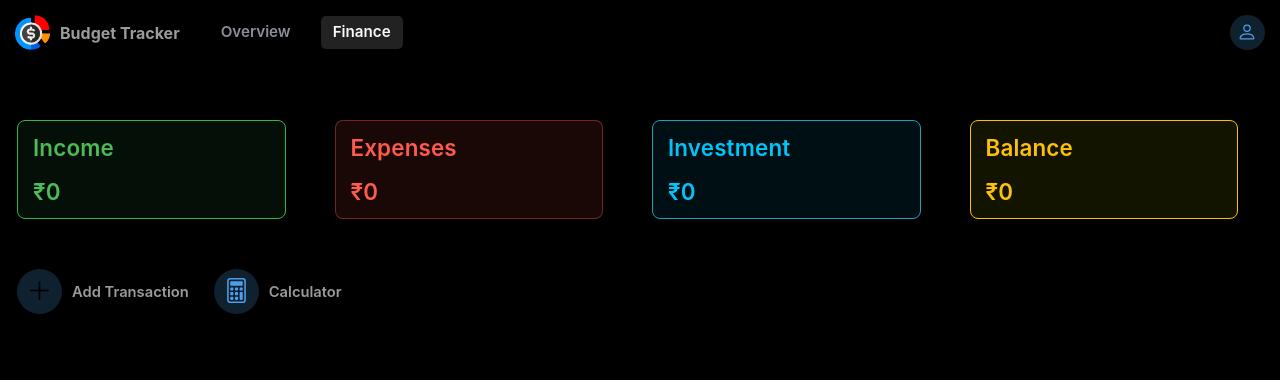
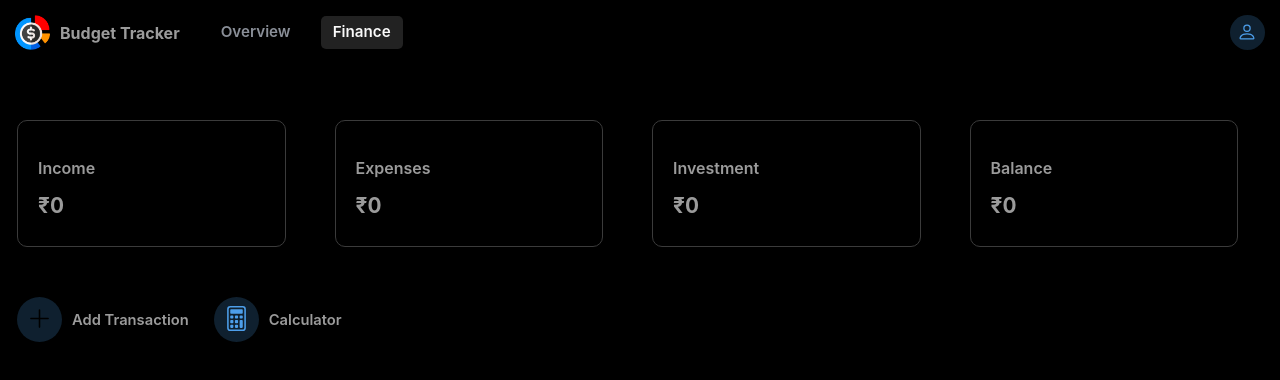
Before and after one commit to SujithGunasekaran/BudgetApp, a React (Create React App) app in the folder BudgetAppClient/: page /finance in a window 1280 px wide. Shown: the top 380 px of the page. Built offline with nearby package versions, Linux system fonts and the light colour scheme; no server answers.

Commit message:
css change

```diff
--- a/BudgetAppClient/src/Style/Finance.css
+++ b/BudgetAppClient/src/Style/Finance.css
@@ -62,75 +62,40 @@
     display: flex;
     flex-direction: column;
     margin: 10px 25px 15px 0px;
-    padding: 10px 15px;
-    border-radius: 8px;
+    background-color: var(--card-bg);
+    border: 1px solid var(--card-border);
+    padding: 25px 20px;
+    border-radius: 10px;
 }
 .finance_transaction_info_container:nth-child(n + 2)
 {
     margin: 10px 25px 15px 25px;
 }
-.finance_transaction_info_container.success
+
+.finance_transaction_info_icon
 {
-    background-color: var(--success-alert-bg);
-    border: 1px solid var(--success-alert-border);
-}
-.finance_transaction_info_container.danger
-{
-    background-color: var(--danger-alert-bg);
-    border: 1px solid var(--danger-alert-border);
-}
-.finance_transaction_info_container.info
-{
-    background-color: var(--info-alert-bg);
-    border: 1px solid var(--info-alert-border);
-}
-.finance_transaction_info_container.warning
-{
-    background-color: var(--warning-alert-bg);
-    border: 1px solid var(--warning-alert-border);
-}
-.finance_transaction_info_container.danger
-{
-    background-color: var(--danger-alert-bg);
-    border: 1px solid var(--danger-alert-border);
+    width: 30px;
+    height: 30px;
+    color: var(--icon-color);
 }
 .finance_transaction_info_name
 {
+    padding: 10px 0px;
     width: 180px;
-    font-size: 1.4rem;
+    font-size: 1rem;
     font-weight: 600;
-    letter-spacing: 0.010rem;
-    font-family: var(--font-family-inter-font);
+    color: var(--title-heading);
+    font-family: var(--font-family-sans-serif);
     transition: 0.4s all ease-in-out;
 }
 .finance_transaction_info_money
 {
-    padding-top: 10px;
-    font-size: 1.4rem;
-    font-weight: 600;
+    font-size: 1.3rem;
+    font-weight: 700;
     letter-spacing: 0.010rem;
-    font-family: var(--font-family-inter-font);
+    color: var(--title-heading);
+    font-family: var(--font-family-sans-serif);
     transition: 0.4s all ease-in-out;
-}
-.finance_transaction_info_money.success,
-.finance_transaction_info_name.success
-{
-    color: var(--success-alert-text);
-}
-.finance_transaction_info_name.danger,
-.finance_transaction_info_money.danger
-{
-    color: var(--danger-alert-text);
-}
-.finance_transaction_info_name.info,
-.finance_transaction_info_money.info
-{
-    color: var(--info-alert-text);
-}
-.finance_transaction_info_name.warning,
-.finance_transaction_info_money.warning
-{
-    color: var(--warning-alert-text);
 }
 
 
@@ -220,6 +185,26 @@
     font-weight: 500;
     font-family: var(--font-family-inter-font);
     background-color: var(--btn-highlight-bg);
+    transition: 0.4s all ease-in-out;
+}
+.model_form_btn:hover
+{
+    background-color: var(--btn-highlight-hover-bg);
+}
+.model_form_btn:disabled,
+.model_form_btn:disabled:hover
+{
+    transition: 0s all ease-in-out;
+    background-color: var(--btn-disabled-bg);
+}
+.model_form_btn:focus
+{
+    outline: none;
+}
+.model_form_btn .spinner-border
+{
+    width: 1.3rem;
+    height: 1.3rem;
 }
 .model_custom_dropdown_container
 {
--- a/BudgetAppClient/src/Style/global.css
+++ b/BudgetAppClient/src/Style/global.css
@@ -53,10 +53,11 @@
     --title-sub-heading : #8a8f98;
     --card-bg-grey : #2b2b2b;
     --card-bg : #000000;
+    --card-light-dark : #1f1e1e;
     --card-border : #3b3b3b;
     --dropdown-values-bg : rgb(77,158,234, 0.2);
     --dropdown-values-color : #1D9BF0;
-
+    --scroll-border : rgb(88, 88, 88);
 
 
     --danger-alert-text : #ff5a4e;
```
